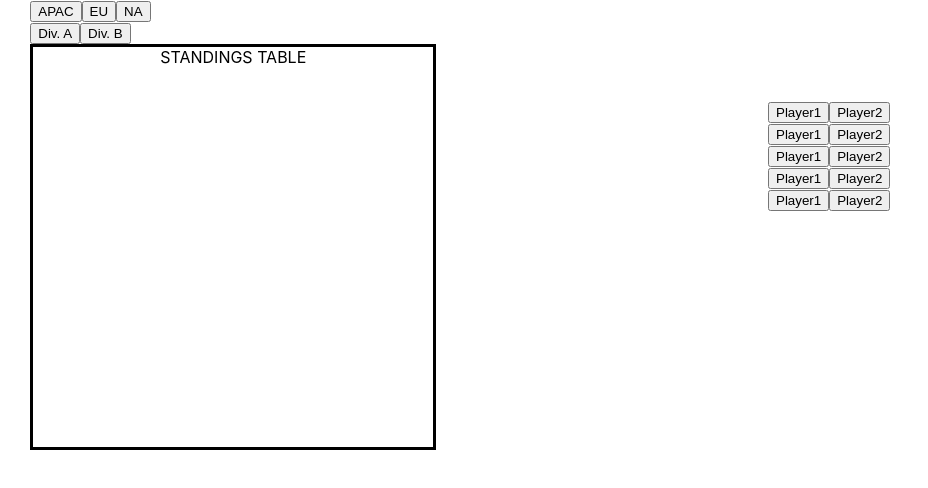
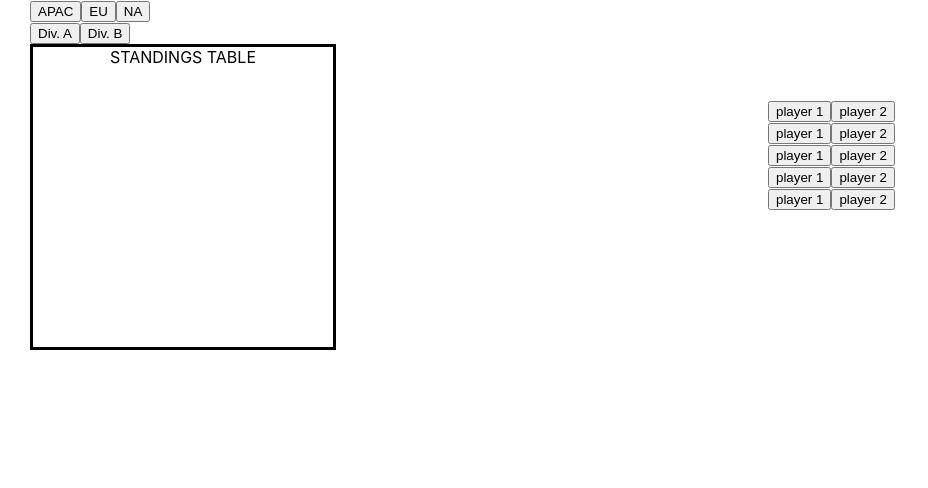
Before and after one commit to madacari/gmstandings_website, a React (Create React App) app: page / in a window 1280 px wide. Shown: the top 488 px of the page, without its empty margins (0-928 px from the left). Built offline with nearby package versions, Linux system fonts and the light colour scheme.

Commit message:
changed loops for maps and other PR fixes

```diff
--- a/src/Main.css
+++ b/src/Main.css
@@ -1,12 +1,12 @@
 .standings-table {
     float: left;
     width : 40%;
-    padding-left: 3ch;
-    padding-right: 3ch;
+    padding-left: 30px;
+    padding-right: 30px;
 }
 
 .match-selector {
     width : 40%;
     float: right;
-    padding-top: 10ch;
+    padding-top: 100px;
 }
--- a/src/components/MatchSelector.tsx
+++ b/src/components/MatchSelector.tsx
@@ -4,15 +4,12 @@ import Selector from './Selector'
 class MatchSelector extends React.Component {
 
     render() {
-        const n = 5;
-        var buttons = []
-        for (let i = 0; i < n; i++) {
-            buttons.push(<Selector type="Match" options={["Player1", "Player2"]}/>);
-            }
+        const defaultMatch = ["player 1", "player 2"];
+        var matches = (new Array(5)).fill(defaultMatch);
 
         return (
             <div>
-               {buttons}
+                {matches.map((match) => <Selector type="Match" options={match} />)}
             </div>
         )
     }
--- a/src/components/Selector.tsx
+++ b/src/components/Selector.tsx
@@ -11,14 +11,9 @@ class Selector extends React.Component<SelectorProps> {
     render() {
         const {type, options} = this.props;
 
-        var buttons = []
-        for (let i=0; i<options.length; i++) {
-            buttons.push(<button>{options[i]}</button>);
-        }
-
         return (
             <div className={type.toLowerCase()+"-buttons"}>
-                {buttons}
+                {options.map((option) => <button>{option}</button>)}
             </div>
             // <button>{this.props.type} Selector</button>
         );
--- a/src/components/StandingsTable.css
+++ b/src/components/StandingsTable.css
@@ -1,6 +1,6 @@
 .table-display {
-    width: 400px;
-    height: 400px;
+    width: 300px;
+    height: 300px;
     text-align: center;
     border-style: solid;
 }
```
Also changed, not shown: src/components/StandingsTable.tsx (line endings or trailing spaces).
